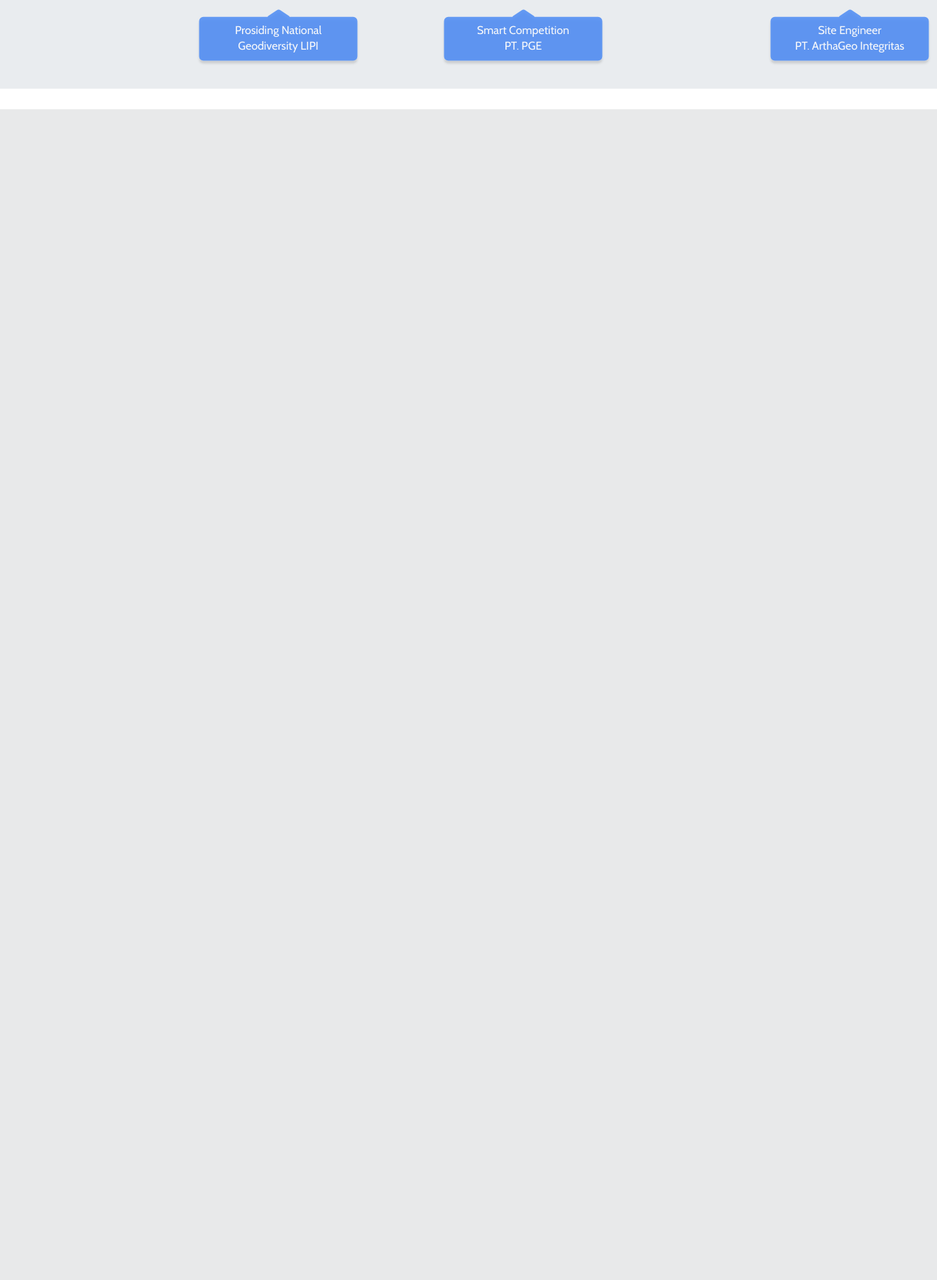
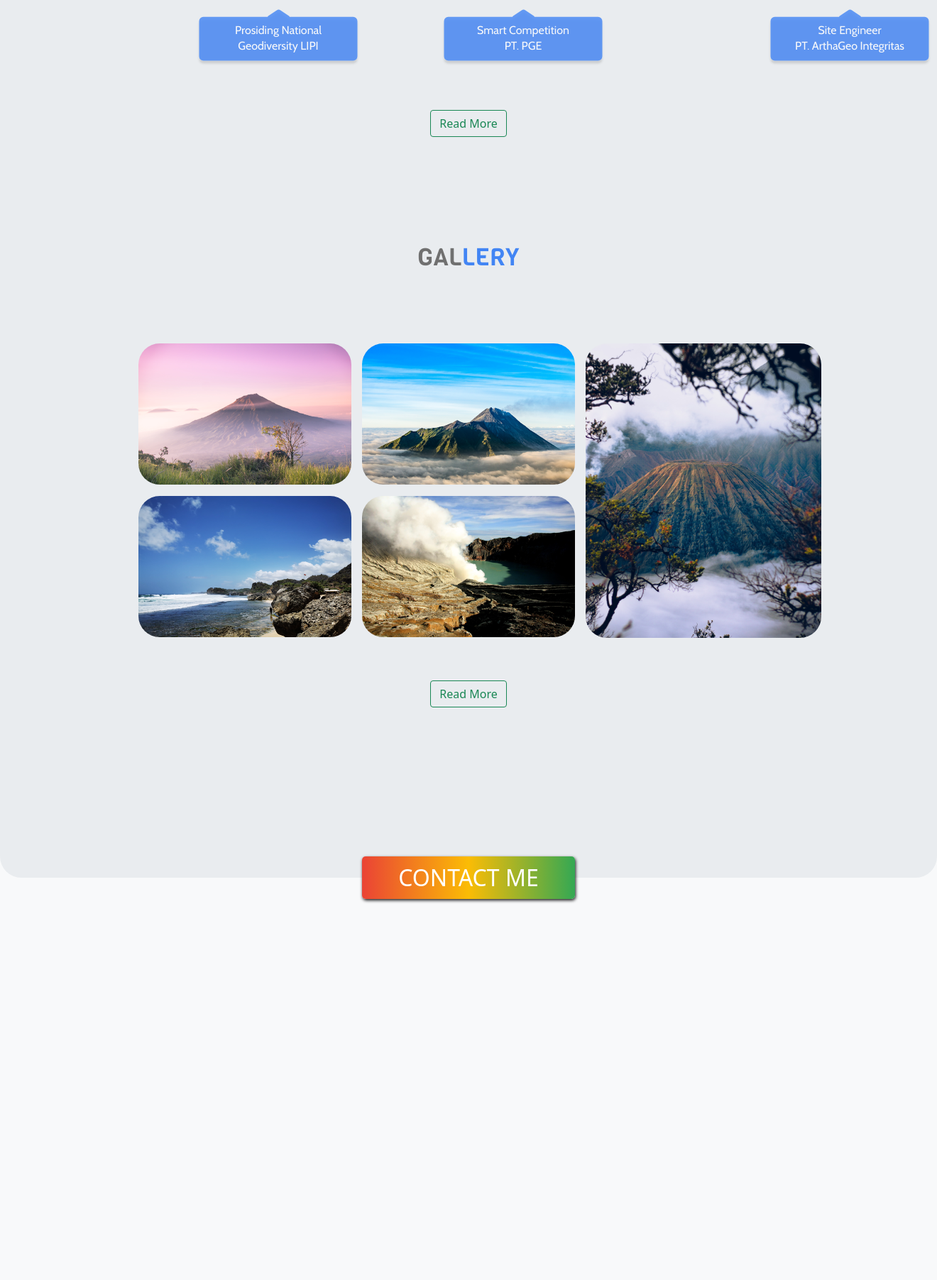
Before and after one commit to belankus/belankus.github.io, a PHP site: page / in a window 1320 px wide. Shown: the part 2316-4120 px from the top of the page at 71% size. Before the commit the page ends 2470 px from the top, so only its background shows below. Run offline with PHP 8.4, Linux system fonts and the light colour scheme.

Commit message:
massive add and improvement

```diff
--- a/css/main.css
+++ b/css/main.css
@@ -24,6 +24,10 @@
   src: url("../font/viga-regular.woff2") format("woff2"), url("../font/viga-regular.woff") format("woff");
   font-weight: normal;
   font-style: normal;
+}
+
+body {
+  background-color: #f8f9fa;
 }
 
 header {
@@ -279,7 +283,17 @@ section .main {
 
 .milestone {
   width: 100%;
+  height: auto;
   background-color: #e9ecef;
+}
+
+.milestone .polygon3 {
+  position: absolute;
+  left: -230px;
+}
+
+.milestone .polygon3 img {
+  width: 350px;
 }
 
 .milestone .judul {
@@ -612,6 +626,145 @@ section .main {
   grid-area: titik8;
 }
 
+.milestone .readmore {
+  margin-top: 30px;
+  padding-bottom: 60px;
+  text-align: center;
+}
+
+.gallery {
+  width: 100%;
+  background: #e9ecef;
+  height: auto;
+}
+
+.gallery .judul {
+  padding-top: 90px;
+  text-align: center;
+}
+
+.gallery .judul h1 {
+  color: #707070;
+  font-family: vigaregular;
+  font-size: 34px;
+}
+
+.gallery .judul span {
+  color: #4285f4;
+}
+
+.gallery .grid-container {
+  margin-top: 100px;
+  margin-left: auto;
+  display: -ms-grid;
+  display: grid;
+  grid-column-gap: 15px;
+  grid-row-gap: 15px;
+  -webkit-box-pack: center;
+      -ms-flex-pack: center;
+          justify-content: center;
+  -ms-flex-line-pack: center;
+      align-content: center;
+  -ms-grid-columns: (300px)[3];
+      grid-template-columns: repeat(3, 300px);
+  -ms-grid-rows: (200px)[2];
+      grid-template-rows: repeat(2, 200px);
+      grid-template-areas: "foto1 foto2 foto3"
+ "foto4 foto5 foto3";
+}
+
+.gallery .foto1 img,
+.gallery .foto2 img,
+.gallery .foto3 img,
+.gallery .foto4 img,
+.gallery .foto5 img,
+.gallery .foto6 img {
+  width: 300px;
+  border-radius: 30px;
+  height: 199.8px;
+}
+
+.gallery .foto1 {
+  -ms-grid-row: 1;
+  -ms-grid-column: 1;
+  grid-area: foto1;
+}
+
+.gallery .foto2 {
+  -ms-grid-row: 1;
+  -ms-grid-column: 2;
+  grid-area: foto2;
+}
+
+.gallery .foto3 {
+  -ms-grid-row: 1;
+  -ms-grid-row-span: 2;
+  -ms-grid-column: 3;
+  grid-area: foto3;
+  -ms-flex-item-align: center;
+      -ms-grid-row-align: center;
+      align-self: center;
+}
+
+.gallery .foto3 img {
+  height: 415px;
+  width: auto;
+}
+
+.gallery .foto4 {
+  -ms-grid-row: 2;
+  -ms-grid-column: 1;
+  grid-area: foto4;
+}
+
+.gallery .foto5 {
+  -ms-grid-row: 2;
+  -ms-grid-column: 2;
+  grid-area: foto5;
+}
+
+.gallery .foto6 {
+  grid-area: foto6;
+}
+
+.gallery .readmore {
+  margin-top: 60px;
+  padding-bottom: 120px;
+  text-align: center;
+}
+
+.contact-me {
+  height: 800px;
+  background-color: #f8f9fa;
+  position: relative;
+}
+
+.contact-me .pseudo {
+  background-color: #e9ecef;
+  height: 120px;
+  position: relative;
+  border-radius: 0 0 30px 30px;
+}
+
+.contact-me .judul {
+  width: 300px;
+  background-image: -webkit-gradient(linear, left top, right top, from(#ea4335), color-stop(#fbbc05), to(#34a853));
+  background-image: linear-gradient(to right, #ea4335, #fbbc05, #34a853);
+  height: 60px;
+  margin: auto;
+  text-align: center;
+  position: relative;
+  top: -30px;
+  border-radius: 5px;
+  -webkit-box-shadow: 1px 2px 4px rgba(0, 0, 0, 0.9);
+          box-shadow: 1px 2px 4px rgba(0, 0, 0, 0.9);
+}
+
+.contact-me .judul h2 {
+  color: white;
+  line-height: 60px;
+}
+
 @media screen and (max-width: 768px) {
   header .transparan {
     background-color: #f8f9fa;
--- a/css/main.scss
+++ b/css/main.scss
@@ -33,7 +33,9 @@ $huruf: #707070;
   font-weight: normal;
   font-style: normal;
 }
-
+body {
+  background-color: $latar;
+}
 header {
   width: 100%;
   height: auto;
@@ -264,9 +266,18 @@ section {
 }
 
 .milestone {
+  // position: relative;
   width: 100%;
+  height: auto;
   background-color: $latar2;
-
+  // border-radius: 0 0 20px 20px;
+  .polygon3 {
+    position: absolute;
+    left: -230px;
+    img {
+      width: 350px;
+    }
+  }
   .judul {
     padding-top: 90px;
     text-align: center;
@@ -493,6 +504,119 @@ section {
     bottom: -3px;
     grid-area: titik8;
     // background: $hijau;
+  }
+  .readmore {
+    // position: relative;
+    margin-top: 30px;
+    padding-bottom: 60px;
+    text-align: center;
+  }
+}
+
+.gallery {
+  width: 100%;
+  background: $latar2;
+  height: auto;
+  // position: relative;
+  // text-align: center;
+  .judul {
+    padding-top: 90px;
+    text-align: center;
+    h1 {
+      color: $huruf;
+      font-family: vigaregular;
+      font-size: 34px;
+    }
+    span {
+      color: $biru;
+    }
+  }
+
+  .grid-container {
+    // text-align: center;
+    // height: 800px;
+    margin-top: 100px;
+    margin-left: auto;
+    display: grid;
+    grid-column-gap: 15px;
+    grid-row-gap: 15px;
+    justify-content: center;
+    align-content: center;
+    grid-template-columns: repeat(3, 300px);
+    grid-template-rows: repeat(2, 200px);
+    grid-template-areas:
+      "foto1 foto2 foto3"
+      "foto4 foto5 foto3";
+  }
+
+  .foto1,
+  .foto2,
+  .foto3,
+  .foto4,
+  .foto5,
+  .foto6 {
+    img {
+      width: 300px;
+      border-radius: 30px;
+      height: 199.8px;
+    }
+  }
+  .foto1 {
+    grid-area: foto1;
+  }
+  .foto2 {
+    grid-area: foto2;
+  }
+  .foto3 {
+    grid-area: foto3;
+    align-self: center;
+    img {
+      height: 415px;
+      width: auto;
+    }
+  }
+  .foto4 {
+    grid-area: foto4;
+  }
+  .foto5 {
+    grid-area: foto5;
+  }
+  .foto6 {
+    grid-area: foto6;
+  }
+  .readmore {
+    // position: relative;
+    margin-top: 60px;
+    padding-bottom: 120px;
+    text-align: center;
+  }
+}
+
+.contact-me {
+  height: 800px;
+  background-color: $latar;
+  position: relative;
+  // text-align: center;
+  .pseudo {
+    background-color: $latar2;
+    height: 120px;
+    position: relative;
+    border-radius: 0 0 30px 30px;
+  }
+  .judul {
+    width: 300px;
+    background-image: linear-gradient(to right, $merah, $kuning, $hijau);
+    height: 60px;
+    margin: auto;
+    text-align: center;
+    position: relative;
+    top: -30px;
+    border-radius: 5px;
+    box-shadow: 1px 2px 4px rgba(0, 0, 0, 0.9);
+    h2 {
+      color: white;
+      line-height: 60px;
+    }
   }
 }
 
--- a/index.html
+++ b/index.html
@@ -90,6 +90,7 @@
     <!-- akhir about -->
     <!-- milestone -->
     <section id="milestone" class="milestone">
+      <div class="polygon3"><img src="img/polygon3.svg" alt="" /></div>
       <div class="judul">
         <h1>MILES<span>TONE</span></h1>
       </div>
@@ -171,10 +172,35 @@
           <p class="konten">Site Engineer <br />PT. ArthaGeo Integritas</p>
         </div>
       </div>
+      <div class="readmore">
+        <a href="/milestone.html"><div class="btn btn-outline-success">Read More</div></a>
+      </div>
     </section>
     <!-- akhir milestone -->
-    <section id="gallery"></section>
-    <section id="contact-me"></section>
+    <!-- Gallery -->
+    <section id="gallery" class="gallery">
+      <div class="judul">
+        <h1>GAL<span>LERY</span></h1>
+      </div>
+      <div class="grid-container">
+        <div class="foto1"><img src="img/foto1.png" alt="Foto 1" /></div>
+        <div class="foto2"><img src="img/foto2.png" alt="Foto 2" /></div>
+        <div class="foto3"><img src="img/foto3.png" alt="Foto 3" /></div>
+        <div class="foto4"><img src="img/foto4.png" alt="Foto 4" /></div>
+        <div class="foto5"><img src="img/foto5.png" alt="Foto 5" /></div>
+        <!-- <div class="foto6"><img src="img/foto6.png" alt="Foto 6" /></div> -->
+      </div>
+      <div class="readmore">
+        <a href="/gallery.html"><div class="btn btn-outline-success">Read More</div></a>
+      </div>
+    </section>
+    <!-- AKhir gallery -->
+    <section id="contact-me" class="contact-me">
+      <div class="pseudo"></div>
+      <div class="judul">
+        <h2>CONTACT <span>ME</span></h2>
+      </div>
+    </section>
     <footer></footer>
     <!-- jQuery -->
     <script src="js/jquery-3.6.0.min.js"></script>
```
Also changed, not shown: milestone.html (added, +17 -0 lines), img/foto1.png (added), img/foto2.png (added), img/foto3.png (added), img/foto4.png (added), img/foto5.png (added), 1 other file.
